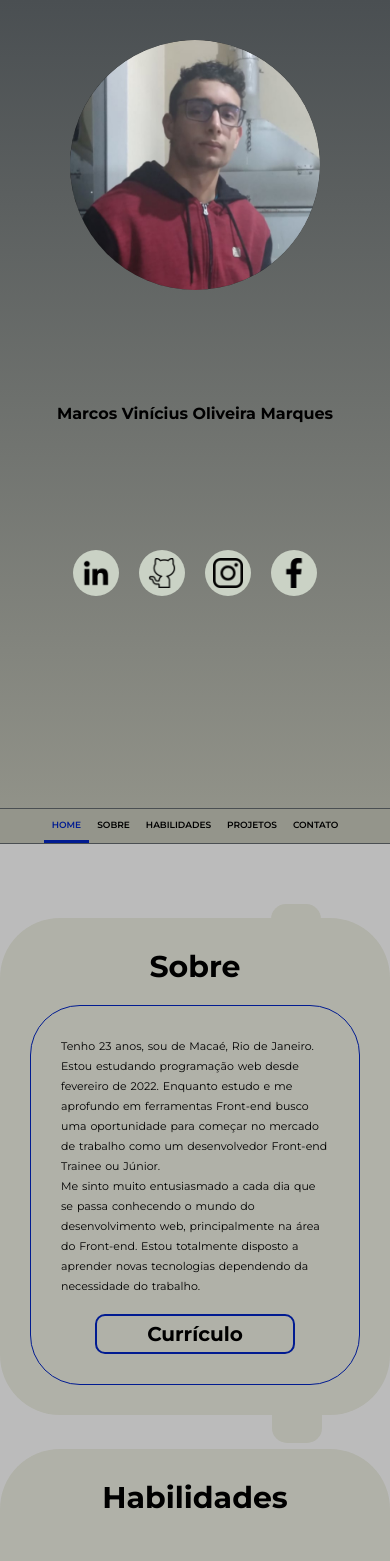
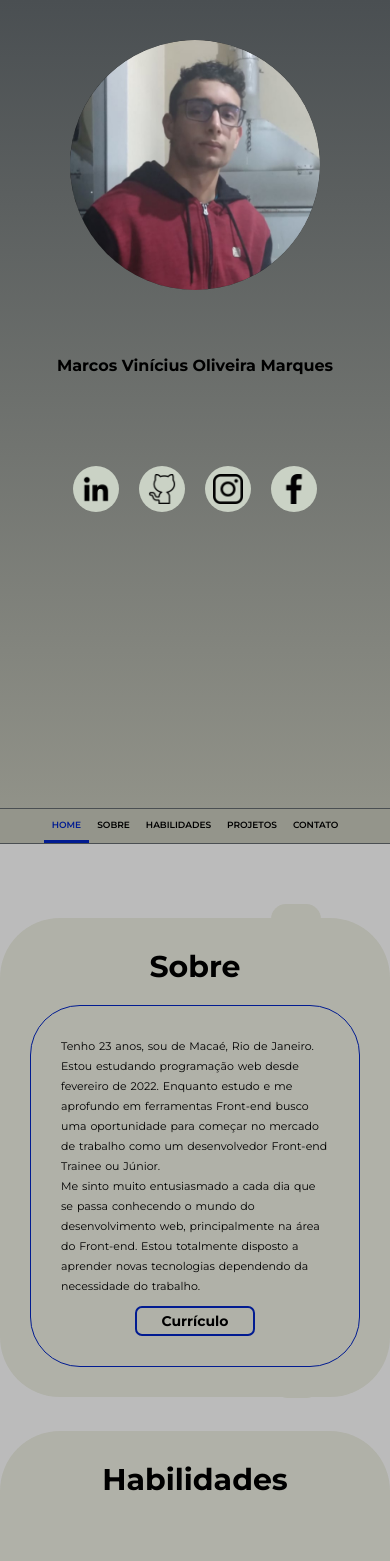
Before and after one commit to Marcos-Vinicius-Marques/Portfolio, a React (Vite) app: page / in a window 390 px wide. Shown: the top 1561 px of the page. Built offline with nearby package versions, Linux system fonts and the light colour scheme.

Commit message:
projeto advogado add

```diff
--- a/src/components/body/stylesbody.module.css
+++ b/src/components/body/stylesbody.module.css
@@ -12,14 +12,17 @@ main .container {
     flex-direction: column;
     row-gap: 35px;
 }
+
 main .container .modelTablet {
     width: 100%;
 }
+
 .containerSection {
     position: absolute;
     max-width: 1050px;
     width: 1050px;
 }
+
 .containerSection section {
     background-color: #b0b1a8;
     width: 100%;
@@ -30,6 +33,7 @@ main .container .modelTablet {
     margin: 34px 0px;
     border-radius: 60px;
 }
+
 .containerSection section p button {
     background-color: rgba(255, 255, 255, 0);
     font-size: 20px;
@@ -42,6 +46,7 @@ main .container .modelTablet {
     transition: all .5s ease 0s;
     font-weight: bold;
 }
+
 .containerSection section p button:hover {
     background-color: #011b91;
     color: #FFF;
@@ -82,22 +87,26 @@ section p {
     justify-content: center;
     align-items: center;
 }
+
 .carousel {
     display: flex;
 }
+
 .carousel .setLeft, .carousel .setRight {
     height: 200px;
     margin-top: 40px;
     display: flex;
     align-items: center;
 }
-.carousel .setLeft img{
+
+.carousel .setLeft img {
     width: 40px;
     height: 40px;
     rotate: 180deg;
     cursor: pointer;
 }
-.carousel .setRight img{
+
+.carousel .setRight img {
     width: 40px;
     height: 40px;
     cursor: pointer;
@@ -111,6 +120,7 @@ section p {
     align-items: center;
     column-gap: 45px;
 }
+
 .imgSkills {
     width: 100px;
     height: 106px;
@@ -132,6 +142,7 @@ section p {
     align-items: center;
     justify-content: center;
 }
+
 .swiperAreaProjects {
     margin-top: 60px;
     width: 650px;
@@ -148,11 +159,13 @@ section p {
 .projectsArea {
     margin-top: 20px;
 }
+
 .linkArea {
     display: flex;
     align-items: center;
     justify-content: center;
 }
+
 .githubBackground {
     display: flex;
     justify-content: center;
@@ -164,19 +177,23 @@ section p {
     border-radius: 23px;
     cursor: pointer;
 }
+
 .github {
     width: 30px;
     height: 30px;
 }
+
 .githubBackground:hover {
     background: linear-gradient(180deg, #CAD2C5, #CAD2C5, #8c9189, #CAD2C5, #CAD2C5);
     background-size: 100% 300%;
-     animation: degrade-animado 1s linear infinite ;
+    animation: degrade-animado 1s linear infinite;
 }
+
 @keyframes degrade-animado {
     0% {
         background-position-y: 0%;
     }
+
     100% {
         background-position-y: 100%;
     }
@@ -192,10 +209,12 @@ section p {
         width: 100%;
     }
 }
+
 @media (max-width: 768px) {
     h1 {
         font-size: 30px;
     }
+
     section p {
         width: 100%;
         margin-top: 20px;
@@ -204,35 +223,51 @@ section p {
         word-spacing: 2px;
         line-height: 27px;
     }
+
     .containerSection section {
         padding: 30px;
     }
+
     .swiperArea {
         width: 100%;
         height: 190px;
         margin-top: 40px;
     }
-    .swiperAreaProjects{
+
+    .swiperAreaProjects {
         width: 100%;
         height: 190px;
     }
+
     .modelTablet {
         display: none;
     }
 }
+
 @media (max-width: 425px) {
     .container {
         padding-top: 40px;
     }
+
     section p {
         font-size: 11px;
         text-align: initial;
         word-spacing: 1px;
         line-height: 20px;
     }
+
+    .containerSection section p button {
+        font-size: 14px;
+        width: 120px;
+        margin-top: 10px;
+        padding: 4px 14px;
+        border-radius: 7px;
+    }
+
     .containerSection section {
         padding: 30px;
     }
+
     .swiperArea {
         width: 100%;
         height: 190px;
--- a/src/components/header/stylesheader.module.css
+++ b/src/components/header/stylesheader.module.css
@@ -255,7 +255,7 @@ ul li:hover {
     }
 
     .header .headerName {
-        margin-top: 30%;
+        margin-top: 40px;
         margin-bottom: 30%;
         width: 296px;
         font-size: 16px;
@@ -265,6 +265,11 @@ ul li:hover {
         color: #011b91;
         font-size: 17px;
         transition: all 0.4s ease 0s;
+    }
+
+    .mainsNetworks nav{
+        margin-top: -35px;
+        margin-bottom: 10px;
     }
 
     .liStyle {
--- a/src/components/sliderProjects/SliderProjects.tsx
+++ b/src/components/sliderProjects/SliderProjects.tsx
@@ -37,7 +37,7 @@ export const SliderProjects = () => {
                         <a href="https://advocaciamoreiraneto.com.br/" target="_blank">
                             <img src={advogado} alt="advocaciamoreiraneto.com.br" />
                         </a>
-                        <h3>Advogado Christino Moreira</h3>
+                        <h3>Advocacia Moreira Neto</h3>
                     </div>
                 </SwiperSlide>
             </Swiper>
--- a/src/components/transition-rectangle/stylesrectangle.module.css
+++ b/src/components/transition-rectangle/stylesrectangle.module.css
@@ -142,6 +142,11 @@
 }
 @media (max-width: 425px) {
     .areaTransitionRectangle {
-        height: 330px;
+        height: 285px;
     }
 }
+@media (max-width: 375px) {
+    .areaTransitionRectangle {
+        height: 320px;
+    }
+}
```
Lines whose indentation alone changed are shown as unchanged.
